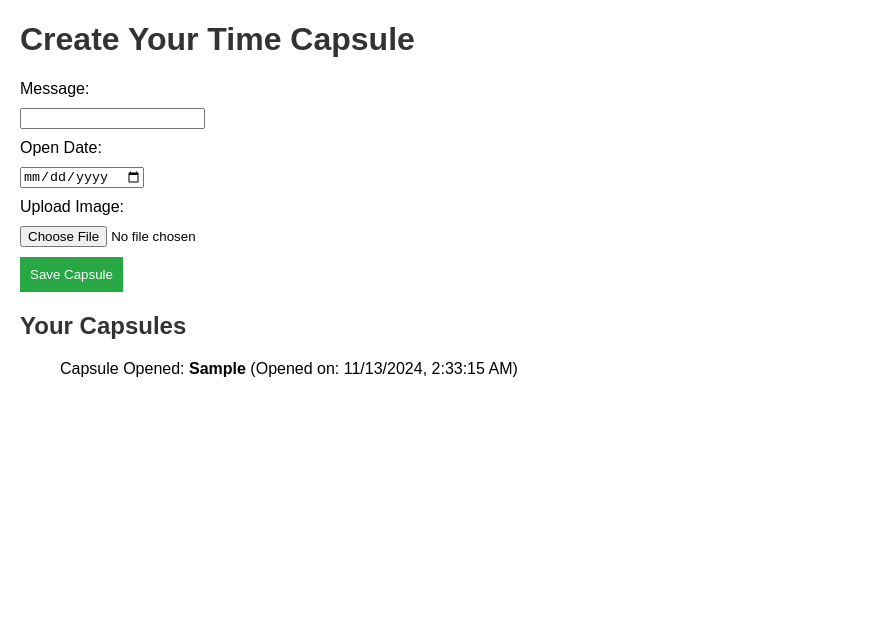
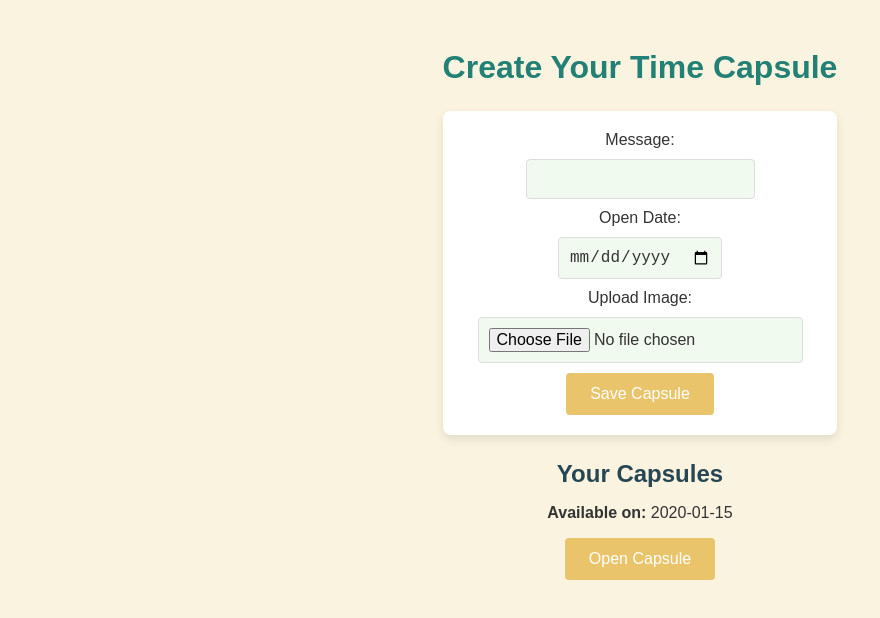
Before and after one commit to suzyavan/timecapsule, a website: page index.html in a window 1280 px wide. Both pictures are taken after typing "Sample", "2020-01-15" into the empty fields and a click on the button "Save Capsule". Shown: the whole page, without its empty margins (0-880 px from the left). Drawn offline with Linux system fonts and the light colour scheme.

Commit message:
added files

```diff
--- /dev/null
+++ b/css/index.css
@@ -0,0 +1,64 @@
+body {
+    font-family: Arial, sans-serif;
+    color: #333;
+    display: flex;
+    flex-direction: column;
+    align-items: center;
+    text-align: center;
+    background-color: #faf3e0; /* Soft cream background */
+    padding: 20px;
+}
+
+h1 {
+    color: #238075; /* Rich navy blue */
+    margin-bottom: 15px;
+}
+
+h2 {
+    color: #264653; /* Darker teal for contrast */
+    margin-bottom: 15px;
+}
+
+form {
+    margin: 25px 0;
+    background-color: #ffffff; /* White for a clean form background */
+    padding: 20px;
+    border-radius: 8px;
+    box-shadow: 0 4px 10px rgba(0, 0, 0, 0.1); /* Subtle shadow for depth */
+}
+
+input[type="text"], input[type="date"], input[type="file"] {
+    display: block;
+    margin: 10px auto;
+    padding: 10px;
+    border: 1px solid #ddd; /* Light border */
+    border-radius: 4px;
+    background-color: #f1faee; /* Very light greenish for input fields */
+    color: #333;
+    font-size: 16px;
+}
+
+button {
+    padding: 12px 24px;
+    background-color: #e9c46a; /* Warm gold for buttons */
+    color: #ffffff;
+    border: none;
+    border-radius: 4px;
+    cursor: pointer;
+    font-size: 16px;
+    transition: background-color 0.3s;
+}
+
+button:hover {
+    background-color: #f4a261; /* Brighter orange on hover */
+}
+
+ul {
+    list-style-type: none;
+    padding: 0;
+}
+
+li {
+    margin: 10px 0;
+    color: #333;
+}
--- /dev/null
+++ b/css/styles.css
@@ -0,0 +1,76 @@
+* {
+    margin: 0;
+    padding: 0;
+    box-sizing: border-box;
+}
+
+body {
+    display: flex;
+    justify-content: center;
+    align-items: center;
+    height: 100vh;
+    font-family: Arial, sans-serif;
+    background: #f5f5dc;
+}
+
+.container {
+    text-align: center;
+    background-color: #ffffff;
+    padding: 2rem;
+    border-radius: 10px;
+    box-shadow: 0 4px 10px rgba(0, 0, 0, 0.3);
+    width: 100%;
+    max-width: 400px;
+}
+
+h1 {
+    color: #2a52be;
+    font-size: 24px;
+    margin-bottom: 1rem;
+}
+
+.form-container h2 {
+    font-size: 20px;
+    color: #333;
+    margin-bottom: 1rem;
+}
+
+label {
+    font-size: 14px;
+    color: #777;
+    display: block;
+    margin: 0.5rem 0 0.2rem;
+}
+
+input[type="email"],
+input[type="password"],
+input[type="text"],
+input[type="date"],
+input[type="file"] {
+    width: 100%;
+    padding: 0.5rem;
+    border: 1px solid #ddd;
+    border-radius: 5px;
+    margin-bottom: 1rem;
+    font-size: 16px;
+    transition: border-color 0.3s;
+}
+
+input:focus {
+    border-color: #2a52be;
+}
+
+button {
+    width: 100%;
+    padding: 0.7rem;
+    background-color: #4d9f0c;
+    color: white;
+    border: none;
+    border-radius: 5px;
+    font-size: 16px;
+    cursor: pointer;
+}
+
+button:hover {
+    background-color: #3a7e08;
+}
--- a/index.html
+++ b/index.html
@@ -2,11 +2,11 @@
 <html lang="en">
 <head>
     <meta charset="UTF-8">
-    <meta name="viewport" content="width=device-width, initial-scale=1.0">
-    <title>Time Capsule</title>
-    <link rel="stylesheet" href="styles.css">
+    <title>Virtual Time Capsule</title>
+    <link href="../css/index.css" type="text/css" rel="stylesheet">
 </head>
 <body>
+    <div class="container">
         <h1>Create Your Time Capsule</h1>
         <form id="capsuleForm">
             <label for="message">Message:</label>
@@ -19,6 +19,7 @@
         </form>
         <h2>Your Capsules</h2>
         <ul id="capsuleList"></ul>
-    <script src="script.js"></script>
+    </div>
+    <script src="../js/script.js" type="module"></script>
 </body>
 </html>
--- /dev/null
+++ b/js/script.js
@@ -0,0 +1,68 @@
+// Initialize an array to hold capsules
+let capsules = [];
+
+// Handle form submission to save a new capsule
+document.getElementById('capsuleForm').addEventListener('submit', async (e) => {
+    e.preventDefault();
+
+    // Get form values
+    const message = document.getElementById('message').value;
+    const openDate = document.getElementById('openDate').value;
+    const imageUpload = document.getElementById('imageUpload').files[0];
+
+    // Create capsule object
+    const capsule = {
+        message,
+        openDate,
+        imageUrl: imageUpload ? URL.createObjectURL(imageUpload) : '' // Temporary URL for preview
+    };
+
+    // Save capsule to array (this could be replaced with localStorage if needed)
+    capsules.push(capsule);
+
+    // Display capsule in the list
+    displayCapsules();
+
+    // Clear the form
+    document.getElementById('capsuleForm').reset();
+    alert("Capsule saved successfully!");
+});
+
+// Function to display capsules with an "Open Capsule" button and open date
+function displayCapsules() {
+    const capsuleList = document.getElementById('capsuleList');
+    capsuleList.innerHTML = ''; // Clear existing list
+
+    // Loop through capsules and add them to the list
+    capsules.forEach((capsule, index) => {
+        const listItem = document.createElement('li');
+
+        // Display the open date as a suspense message
+        const suspenseMessage = document.createElement('p');
+        suspenseMessage.innerHTML = `<strong>Available on:</strong> ${capsule.openDate}`;
+
+        // Set up the "Open Capsule" button
+        const openButton = document.createElement('button');
+        openButton.textContent = 'Open Capsule';
+        openButton.addEventListener('click', () => {
+            // Check if the current date is on or after the open date
+            const currentDate = new Date().toISOString().split('T')[0];
+            if (currentDate >= capsule.openDate) {
+                // Display capsule details if open date is reached
+                listItem.innerHTML = `
+                    <p><strong>Message:</strong> ${capsule.message}</p>
+                    <p><strong>Open Date:</strong> ${capsule.openDate}</p>
+                    ${capsule.imageUrl ? `<img src="${capsule.imageUrl}" alt="Capsule Image" width="100">` : ''}
+                `;
+            } else {
+                // Notify user if it's too early to open the capsule
+                alert("It's too early to open this capsule!");
+            }
+        });
+
+        // Add suspense message and button to the list item
+        listItem.appendChild(suspenseMessage);
+        listItem.appendChild(openButton);
+        capsuleList.appendChild(listItem);
+    });
+}
--- /dev/null
+++ b/package.json
@@ -0,0 +1,5 @@
+{
+  "dependencies": {
+    "firebase": "^11.0.1"
+  }
+}
```
Also changed, not shown: js/auth.js (added, +38 -0 lines), js/firebase-config.js (added, +25 -0 lines), pages/login.html (added, +22 -0 lines), pages/signup.html (added, +22 -0 lines), 1 other file. Lines whose indentation alone changed are shown as unchanged.
